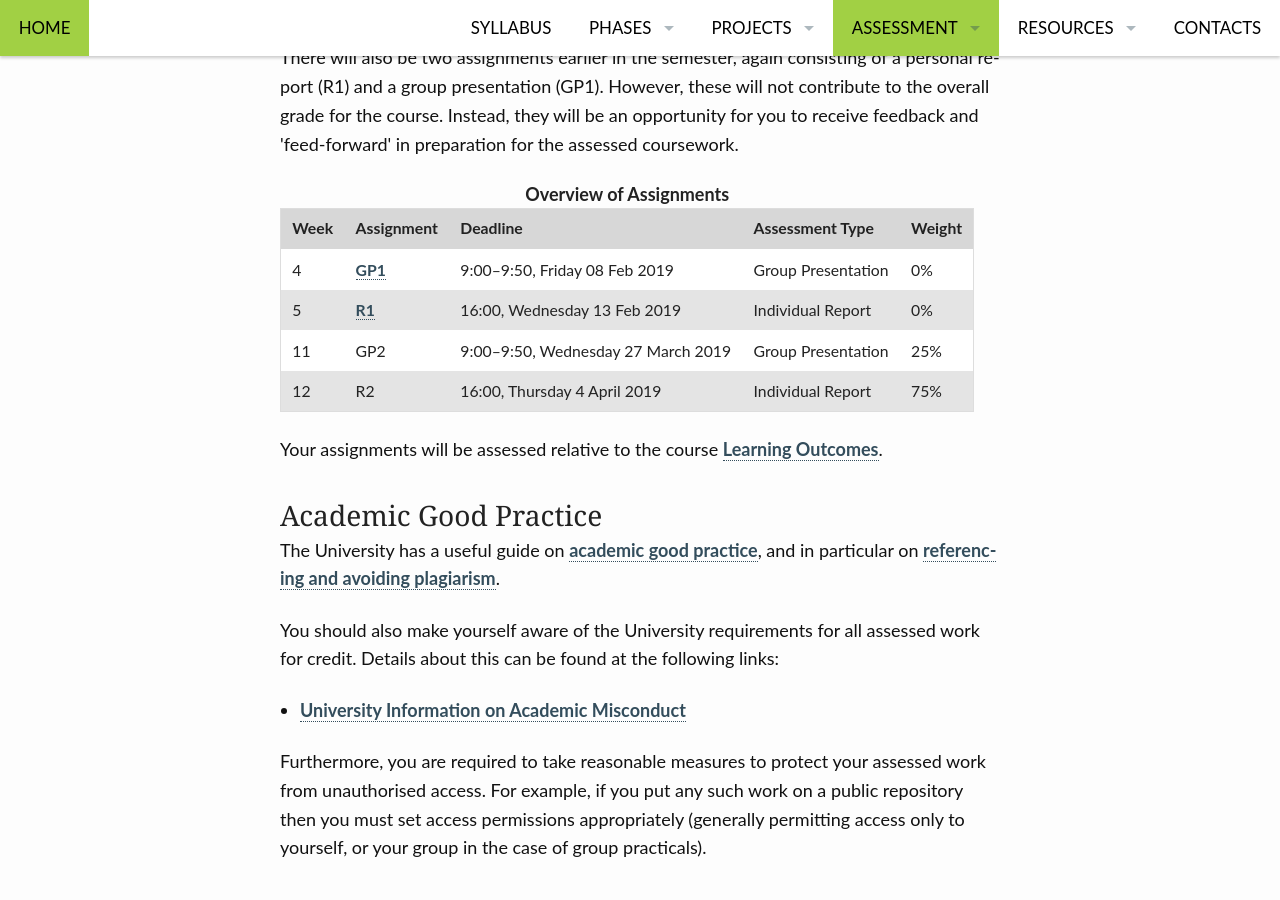
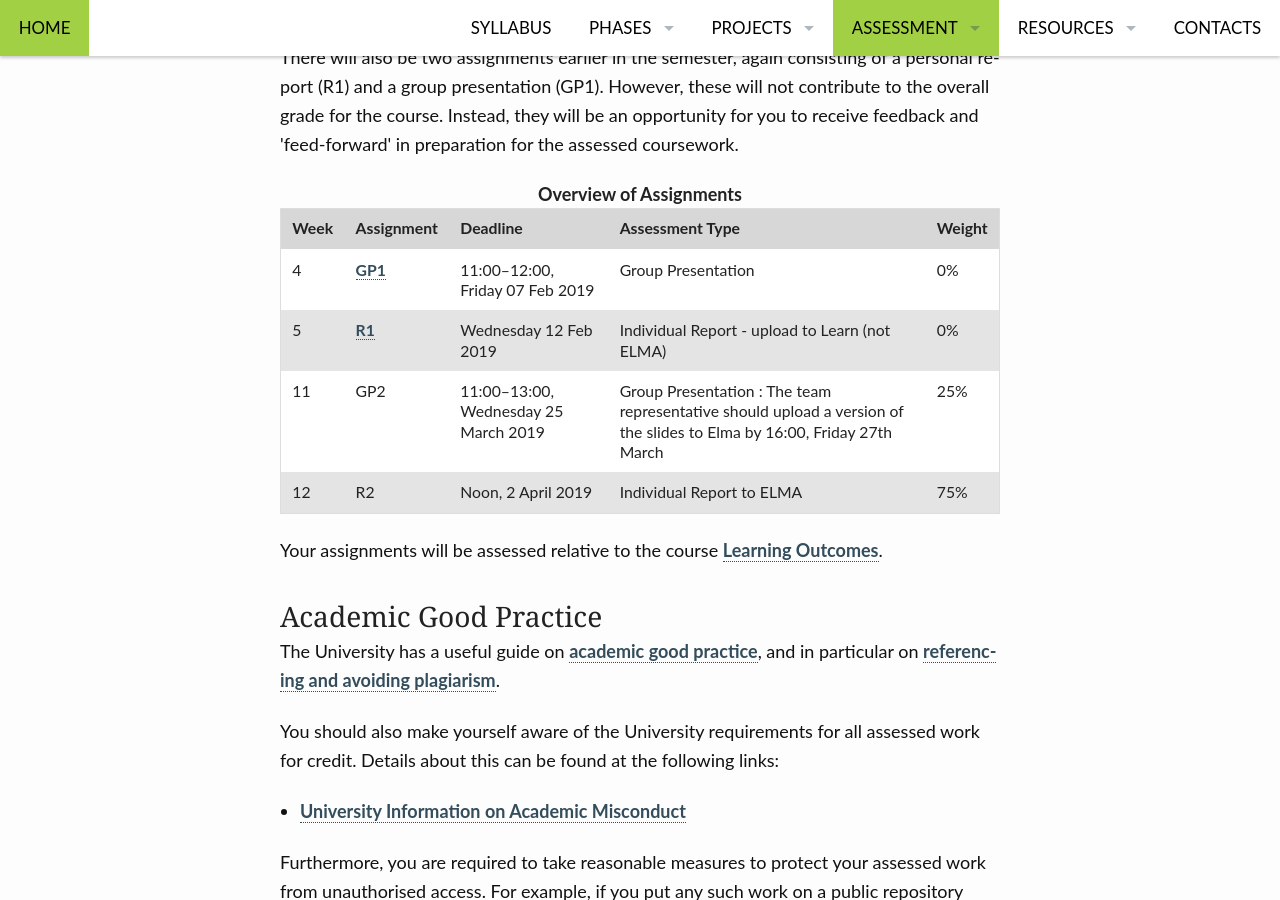
Before and after one commit to edinburghlivinglab/ddc, a Jekyll site: the page built from pages/assessment_overview.md, in a window 1280 px wide and 900 px high, scrolled down 506 px. Built offline with Jekyll 4.4.1, drawn with Linux system fonts in a browser that asks for light colours.

Commit message:
Update assessment_overview.md

```diff
--- a/pages/assessment_overview.md
+++ b/pages/assessment_overview.md
@@ -30,29 +30,29 @@ permalink: "/assessment_overview/"
             <tr>
                 <td>4</td>
                 <td><a href="{{ site.baseurl }}/assignment_gp1">GP1</a></td>
-                <td>9:00&ndash;9:50, Friday 08 Feb 2019</td>
+                <td>11:00&ndash;12:00, Friday 07 Feb 2019</td>
                 <td>Group Presentation</td>
                 <td>0%</td>
             </tr>
             <tr>
                 <td>5</td>
                 <td><a href="{{ site.baseurl }}/assignment_r1">R1</a></td>
-                <td>16:00, Wednesday 13 Feb 2019</td>
-                <td>Individual Report</td>
+                <td>Wednesday 12 Feb 2019</td>
+                <td>Individual Report - upload to Learn (not ELMA)</td>
                 <td>0%</td>
             </tr>
             <tr>
                 <td>11</td>
                 <td>GP2</td>
-                <td>9:00&ndash;9:50, Wednesday 27 March 2019</td>
-                <td>Group Presentation</td>
+                <td>11:00&ndash;13:00, Wednesday 25 March 2019</td>
+                <td>Group Presentation : The team representative should upload a version of the slides to Elma by 16:00, Friday 27th March</td>
                 <td>25%</td>
             </tr>
             <tr>
                 <td>12</td>
                 <td>R2</td>
-                <td>16:00, Thursday 4 April 2019</td>
-                <td>Individual Report</td>
+                <td>Noon, 2 April 2019</td>
+                <td>Individual Report to ELMA</td>
                 <td>75%</td>
             </tr>
         </tbody>
```
